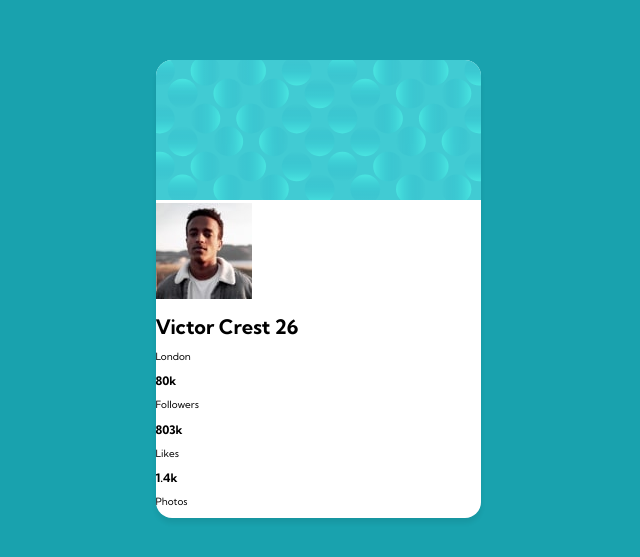
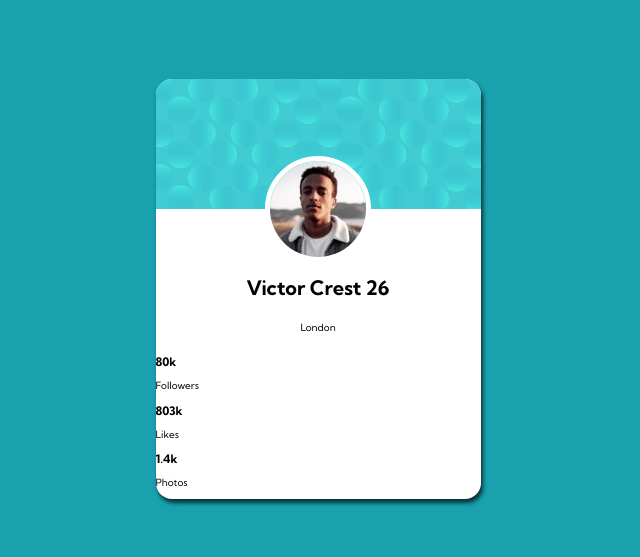
Before and after one commit to 0wlofminerva/profile-card-component, a plain HTML site: page index.html in a window 1280 px wide. Shown: the part 111-668 px from the top of the page, without its empty margins (322-962 px from the left). Drawn offline with Linux system fonts and the light colour scheme.

Commit message:
Card Header Image set, & Card body Image Styled

```diff
--- a/style.scss
+++ b/style.scss
@@ -29,5 +29,23 @@ body {
     width: 325px;
     border-radius: 16px;
     overflow: hidden;
-    box-shadow: 0px 5px 5px rgba(0, 0, 0, 0.075);
+    box-shadow: 2px 4px 4px rgba(0, 0, 0, 0.7);
+
+    &-header{
+        width: 100%;
+        display: block;
+    }
+
+    &-body {
+        display: flex;
+        flex-direction: column;
+        align-items: center;
+
+        &-img {
+            border: 5px solid white;
+            border-radius: 50%;margin-top: -48px;
+            margin-top: calc(-48px - 5px);
+        }
+    }
+
 }
```
Also changed, not shown: style.css, 1 other file.
